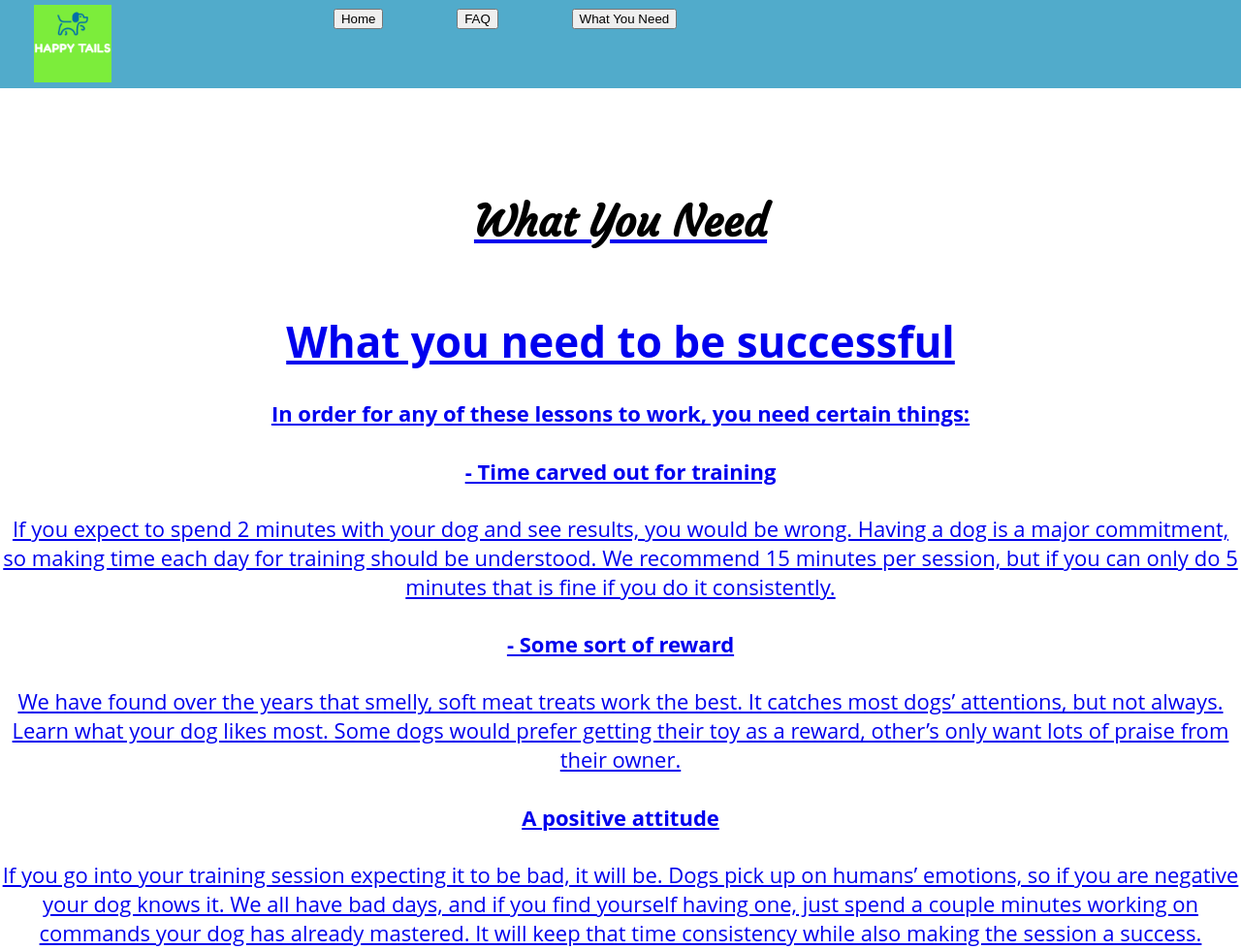
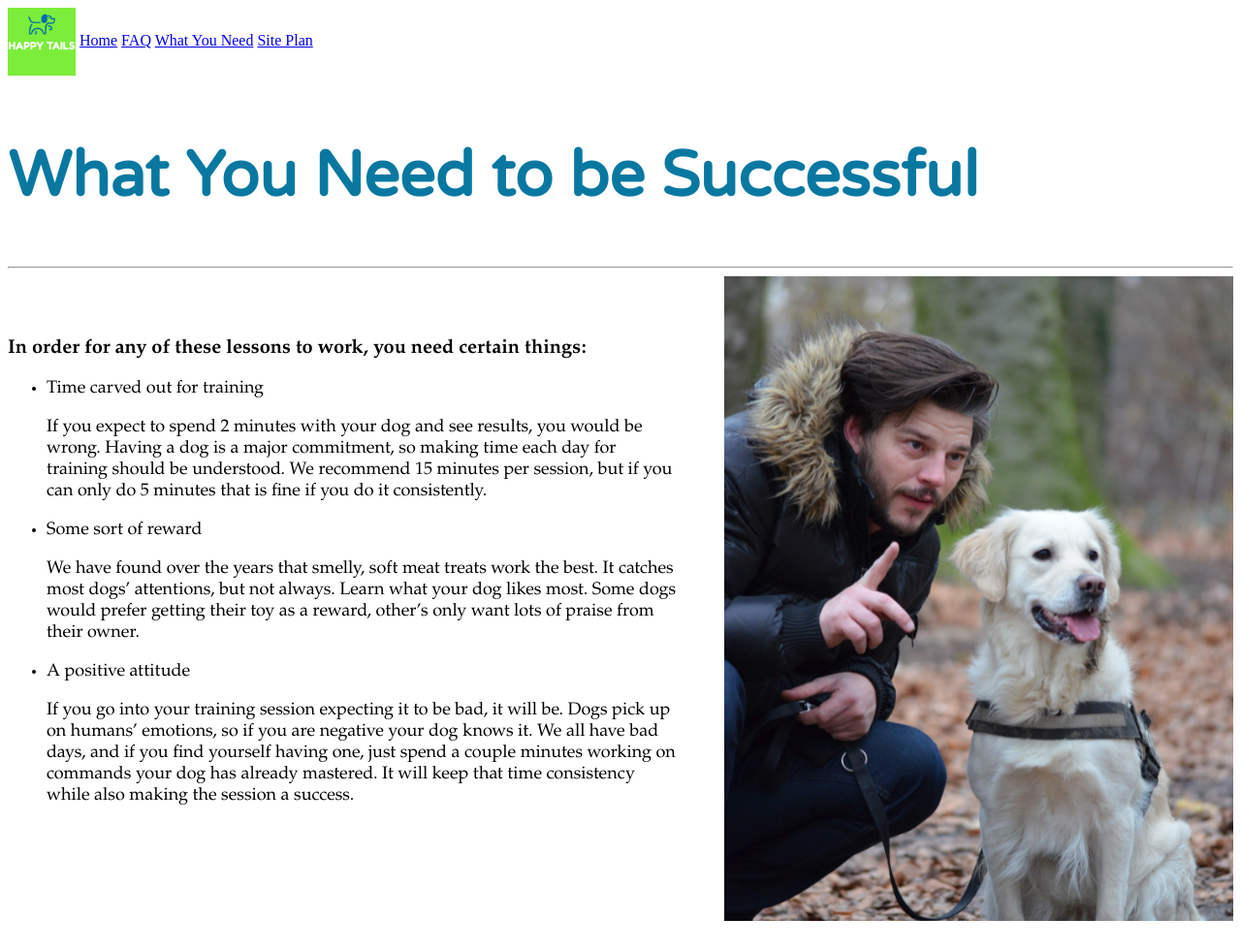
Before and after one commit to AlisonForsberg/wdd130, a plain HTML site: page dog/need.html in a window 1280 px wide. Shown: the top 980 px of the page at 97% size. Drawn offline with Linux system fonts and the light colour scheme; files that its build step writes are made by us from their sources.

Commit message:
needs page finished

```diff
--- a/dog/need.html
+++ b/dog/need.html
@@ -1,68 +1,58 @@
 <!DOCTYPE html>
 <html lang="en">
 <head>
-    <link rel="stylesheet" href="styles/style.css">
+    <link rel="stylesheet" href="styles/need.css">
     <meta charset="UTF-8">
     <meta http-equiv="X-UA-Compatible" content="IE=edge">
     <meta name="viewport" content="width=device-width, initial-scale=1.0">
     <title>Happy Tails Dog Training - Home</title>
 </head>
 <body>
+    <nav>
         <div id="content">
             <header>
+                <div class="top">
                 <a id="logo_link" href="index.html">
-            <img class="logo" src="styles/images/logo.png" alt="Happy Tails Logo">
-        </a>
-        <nav>
-        <div class="btn-group">
-            <a href="index.html"><button>Home</button>
-            <a href="faq.html"><button>FAQ</button>
-            <a href="need.html"><button>What You Need</button>
+                    <img class="logo" src="styles/images/logo.png" alt="Happy Tails Logo"></a>
+                    <a href="index.html">Home</a>
+                    <a href="faq.html">FAQ</a>
+                    <a href="need.html">What You Need</a>
+                    <a href="site-plan.html">Site Plan</a>
+                </div>
+            </header>
         </div>
     </nav>
-    </header>
     <div id="hero">
-
         <section id="hero-msg">
-            <h1 class="home-title">What You Need</h1>
+            <h1 class="home-title">What You Need to be Successful</h1>
+            <hr />
         </section>
     </div>
     <main>
-        <h1>
-        What you need to be successful
-        </h1>
-        <h4>
-        In order for any of these lessons to work, you need certain things:
-        </h4>
-        <h4>
-        - Time carved out for training
-        </h4>
+
+        <h1>In order for any of these lessons to work, you need certain things:</h1>
+        <ol>
+        <li>Time carved out for training</li>
         <p>If you expect to spend 2 minutes with your dog and see results, you would be wrong. Having a dog is a major commitment, so making time each day for training should be understood. We recommend 15 minutes per session, but if you can only do 5 minutes that is fine if you do it consistently.</p>
-        <h4>
-        - Some sort of reward
-        </h4>
+        <li>Some sort of reward</li>
         <p>We have found over the years that smelly, soft meat treats work the best. It catches most dogs’ attentions, but not always. Learn what your dog likes most. Some dogs would prefer getting their toy as a reward, other’s only want lots of praise from their owner.</p>
-        <h4>
-        A positive attitude
-        </h4>
+        <li>A positive attitude</li>
         <p>If you go into your training session expecting it to be bad, it will be. Dogs pick up on humans’ emotions, so if you are negative your dog knows it. We all have bad days, and if you find yourself having one, just spend a couple minutes working on commands your dog has already mastered. It will keep that time consistency while also making the session a success.</p>
-        <div>
-            <img src="styles/images/doglistening.jpg" alt="Dog Listening">
-        </div>
     </main>
+</body>
 <footer>
     <p>Happy Tails &copy; 20xx - Alison Forsberg</p>
-        <p><a href="site-plan.css">Site Plan</a></p>
+    <p><a href="site-plan.html">Site Plan</a></p>
     <p><a href="contactus.html">Contact Us</a></p>
     <div class="social">
         <a href="https://facebook.com" target="_blank">
-                <img src="images/facebook.png" alt="fb icon">
+            <img src="styles/images/facebook.png" alt="fb icon">
         </a>
         <a href="https://twitter.com" target="_blank">
-                <img src="images/twitter.png" alt="twitter icon">
+            <img src="styles/images/twitter.png" alt="twitter icon">
         </a>
         <a href="https://instagram" target="_blank">
-                <img src="images/instagram.png" alt="instagram icon">
+            <img src="styles/images/instagram.png" alt="instagram icon">
         </a>
     </div>
 </footer>
--- a/dog/styles/need.css
+++ b/dog/styles/need.css
@@ -1,18 +1,67 @@
+@import url('https://fonts.googleapis.com/css2?family=Courgette&family=Nunito:wght@600&family=Varela+Round&display=swap');
 
-body {
-    max-width: 1200px;
-    margin: 0 auto;
-    padding: 4em;
-    font-size: 18px;
-    text-align: center;
-  }
-logo {
-    width: 20px;
-    grid-row: 1;
-    grid-column: 1;
+.logo {
+    display: inline-block;
+    vertical-align: middle;
+    margin: 0px;
+    width: 70px;
 }
 #logo_link {
     padding-top: 5px;
     justify-self: center;
     align-self: center;
 }
+.nav {
+    display: inline-block;
+    vertical-align: middle;
+    padding: 0px 0px 0px 0px;
+    position: fixed;
+    font-size: 18px;
+    font-family: "Varela Round", "Nunito", Garamond;
+    color: #0978A1;
+    width: 100%;
+    height: 700px;
+}
+.home-title {
+    padding-top: 10px;
+    font-size: 65px;
+    color: #0978A1;
+    font-family: "Varela Round";
+    position: center;
+}
+h1 {
+    font-size: 20px;
+    color:black
+}
+main {
+    padding-right: 570px;
+    padding-top: 50px;
+    padding-bottom: 100px;
+    font-size: 18px;
+    font-family: "Garamond", "Tahoma", "Times New Roman";
+    background: url("images/doglisteningsmall.png")
+    no-repeat right center;
+}
+ol {
+    list-style-type: disc;
+}
+li {
+    font-display: bold;
+}
+footer {
+    display:block;
+    padding: 25px 50px;
+    margin-top: 200px;
+    justify-content: space-around;
+    align-items: center;
+    background-color: #7CED3B;
+   }
+   footer p {
+    font-size: 1.2em;
+   }
+   footer p a:hover {
+    text-decoration: underline;
+   }
+   footer .social img {
+    padding-top: 15px;
+   }
```
Also changed, not shown: dog/styles/images/doglisteningsmall.png (added). Lines whose indentation alone changed are shown as unchanged.
